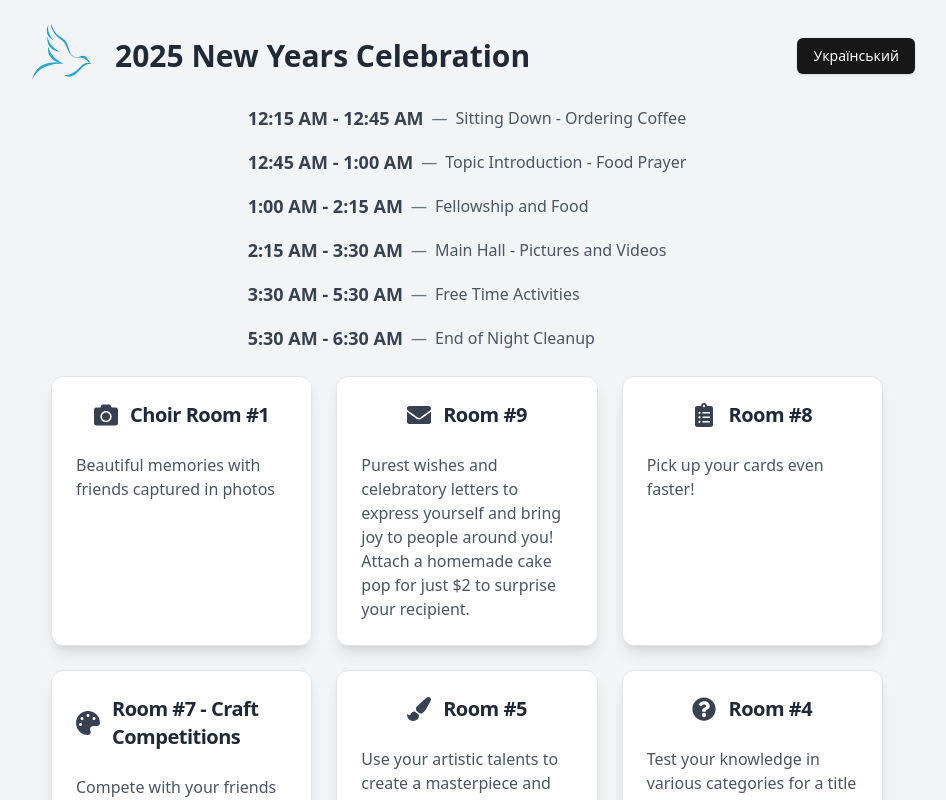
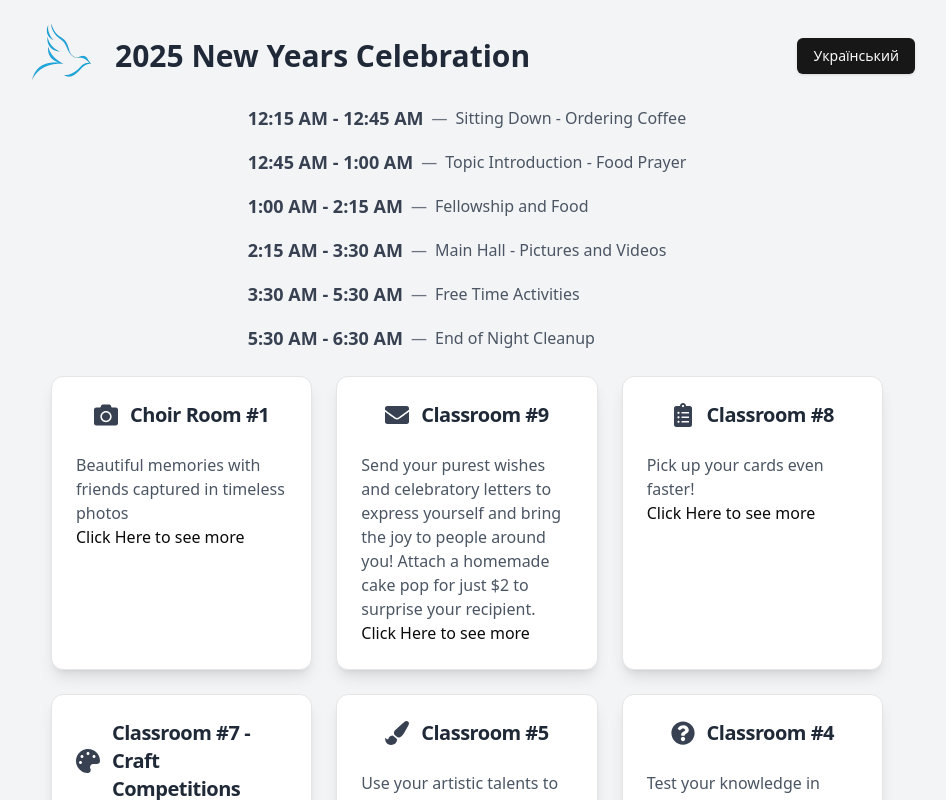
Before and after one commit to markpustyn/stcNewYears, a Next.js app: page / in a window 1280 px wide. Shown: the top 800 px of the page, without its empty margins (173-1119 px from the left). Built offline with nearby package versions, Linux system fonts and the light colour scheme.

Commit message:
Update page.tsx
 vbnmg fcghcmhvcxmkhfcgh

```diff
--- a/app/page.tsx
+++ b/app/page.tsx
@@ -33,23 +33,23 @@ export default function Home() {
     {
       id: 1,
       title: "Choir Room #1",
-      content: "Beautiful memories with friends captured in photos",
+      content: "Beautiful memories with friends captured in timeless photos",
       description:
-        "A photo studio with a spectacular backdrop, professional lighting, masterful photography, and on-the-spot printing where YOU can capture the first hours of 2025! Bring friends and company to share the excitement with them!",
+        "A photo studio with a spectacular backdrop, professional lighting, masterful photography, and on-the-spot printing where you can capture the first hours of 2025! Bring friends and company to share the excitement with them!",
       icon: <FaCamera className="text-2xl text-gray-700" aria-hidden="true" />, // Photography icon
     },
     {
       id: 2,
-      title: "Room #9",
+      title: "Classroom #9",
       content:
-        "Purest wishes and celebratory letters to express yourself and bring joy to people around you! Attach a homemade cake pop for just $2 to surprise your recipient.",
+        "Send your purest wishes and celebratory letters to express yourself and bring the joy to people around you! Attach a homemade cake pop for just $2 to surprise your recipient.",
       description:
         "A room set up with writing stations, cards, and all necessary resources to write a heartfelt card to someone you are glad to know, respect, or want to express your gratitude to. You can make it anonymous or share your name, but be sure to fill it with kindness and love!",
       icon: <FaEnvelope className="text-2xl text-gray-700" aria-hidden="true" />, // Envelope icon
     },
     {
       id: 3,
-      title: "Room #8",
+      title: "Classroom #8",
       content: "Pick up your cards even faster!",
       description:
         "If you cannot wait for the staff to find you and hand you the cards addressed to you, feel free to stop by Room #8 and find the cards on the tables organized by the first letter of your last name.",
@@ -57,7 +57,7 @@ export default function Home() {
     },
     {
       id: 4,
-      title: "Room #7 - Craft Competitions",
+      title: "Classroom #7 - Craft Competitions",
       content:
         "Compete with your friends and other youth for a prize by participating in craft competitions!",
       description:
@@ -66,7 +66,7 @@ export default function Home() {
     },
     {
       id: 5,
-      title: "Room #5",
+      title: "Classroom #5",
       content:
         "Use your artistic talents to create a masterpiece and share it with youth for a prize and youth admiration!",
       description:
@@ -75,7 +75,7 @@ export default function Home() {
     },
     {
       id: 6,
-      title: "Room #4",
+      title: "Classroom #4",
       content:
         "Test your knowledge in various categories for a title of the smartest STC Youth member and a sizable cash prize!",
       description:
@@ -84,7 +84,7 @@ export default function Home() {
     },
     {
       id: 7,
-      title: "Room #1 - Coffee Bar",
+      title: "Classroom #1 - Coffee Bar",
       content:
         "Our great baristas ready to make you a cup of delicious coffee to accompany you for the celebration",
       description:
@@ -169,6 +169,7 @@ export default function Home() {
               </CardHeader>
               <CardContent>
                 <p className="text-gray-600">{item.content}</p>
+              <h2 xlassName="text-xl text-gray-400">Click Here to see more</h2>
                 {isOpen && (
                   <p className="text-gray-600 mt-2">{item.description}</p>
                 )}
```
